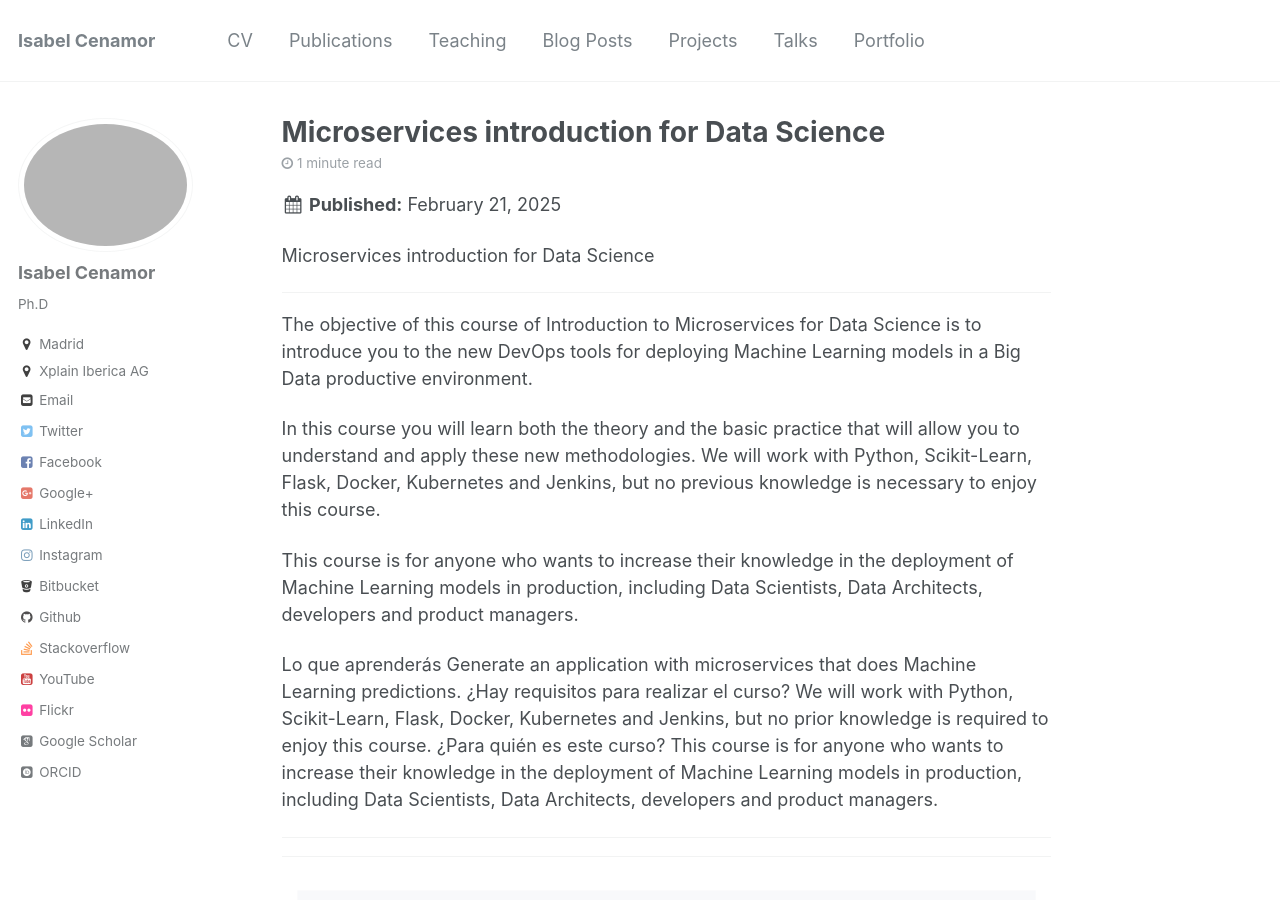
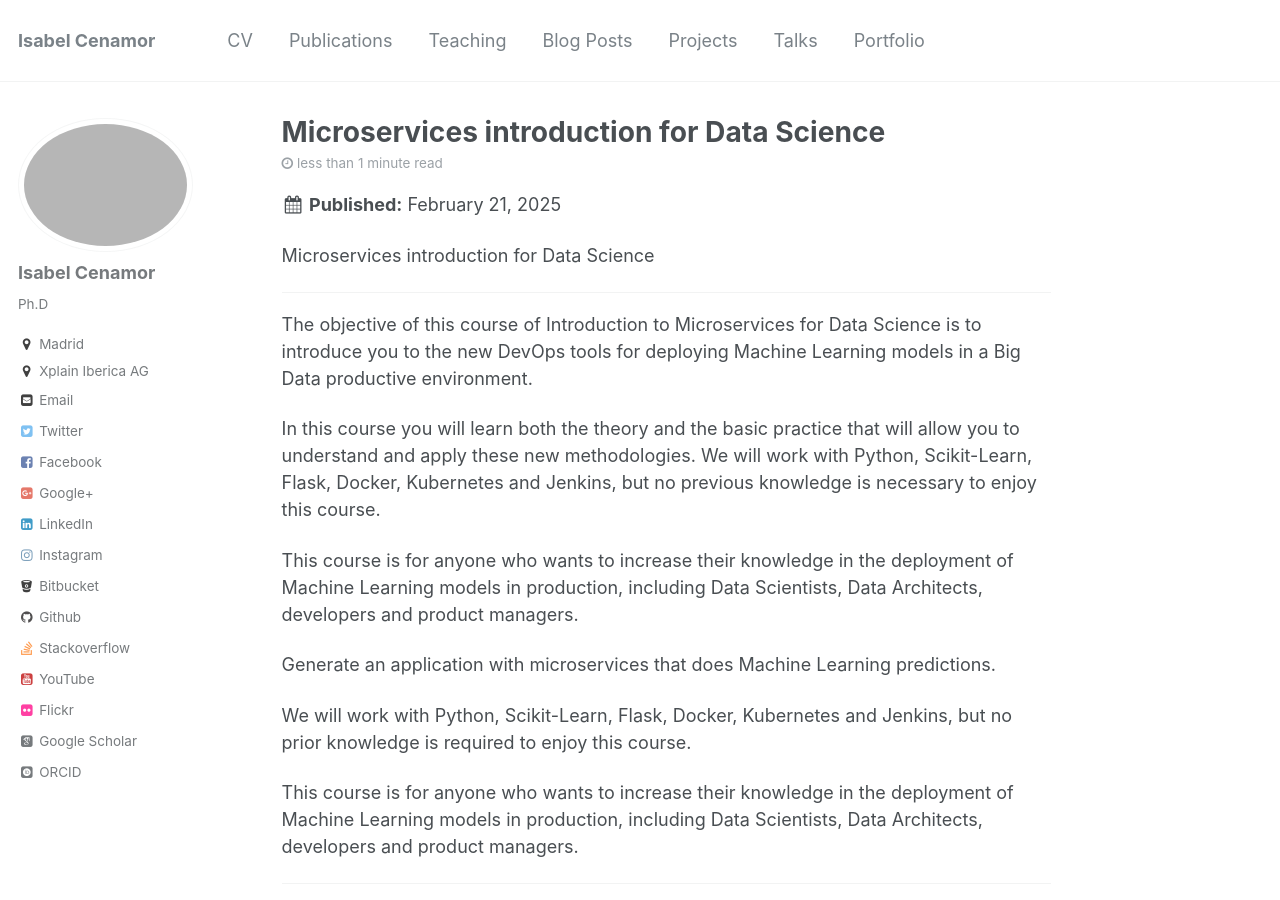
Before and after one commit to icenamor/icenamor.github.io, a Jekyll site: the page built from _posts/2025-02-21-MicroservicesDataScience.md, in a window 1280 px wide and 900 px high. Built offline with Jekyll 4.4.1, drawn with Linux system fonts in a browser that asks for light colours; some web fonts are replaced.

```diff
--- a/_posts/2025-02-21-MicroservicesDataScience.md
+++ b/_posts/2025-02-21-MicroservicesDataScience.md
@@ -23,11 +23,11 @@
 
 This course is for anyone who wants to increase their knowledge in the deployment of Machine Learning models in production, including Data Scientists, Data Architects, developers and product managers.
 
-Lo que aprenderás
+
 Generate an application with microservices that does Machine Learning predictions.
-¿Hay requisitos para realizar el curso?
+
 We will work with Python, Scikit-Learn, Flask, Docker, Kubernetes and Jenkins, but no prior knowledge is required to enjoy this course.
-¿Para quién es este curso?
+
 This course is for anyone who wants to increase their knowledge in the deployment of Machine Learning models in production, including Data Scientists, Data Architects, developers and product managers.
 
  _ _ _ _ _ _ _ _ _ _ _ _ _ _ _ _ _ _ _ _ _ _ _ _ _ _ _ _ _ _ _ _ _ _
```
